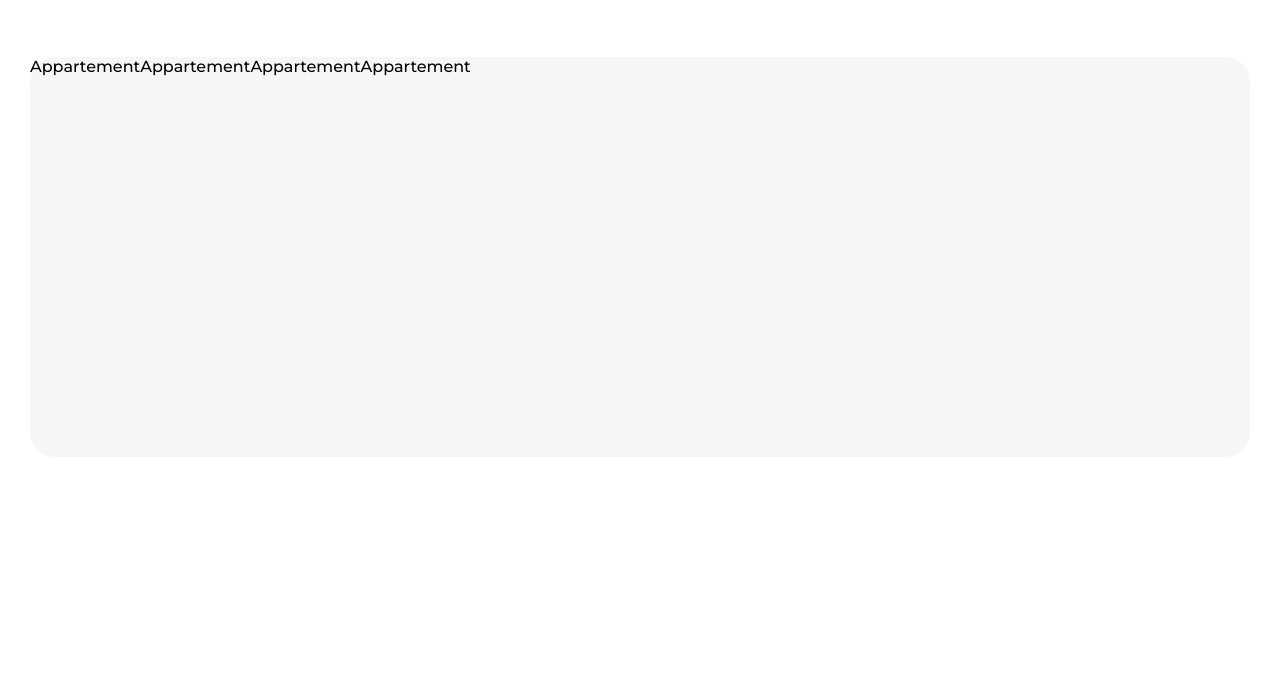
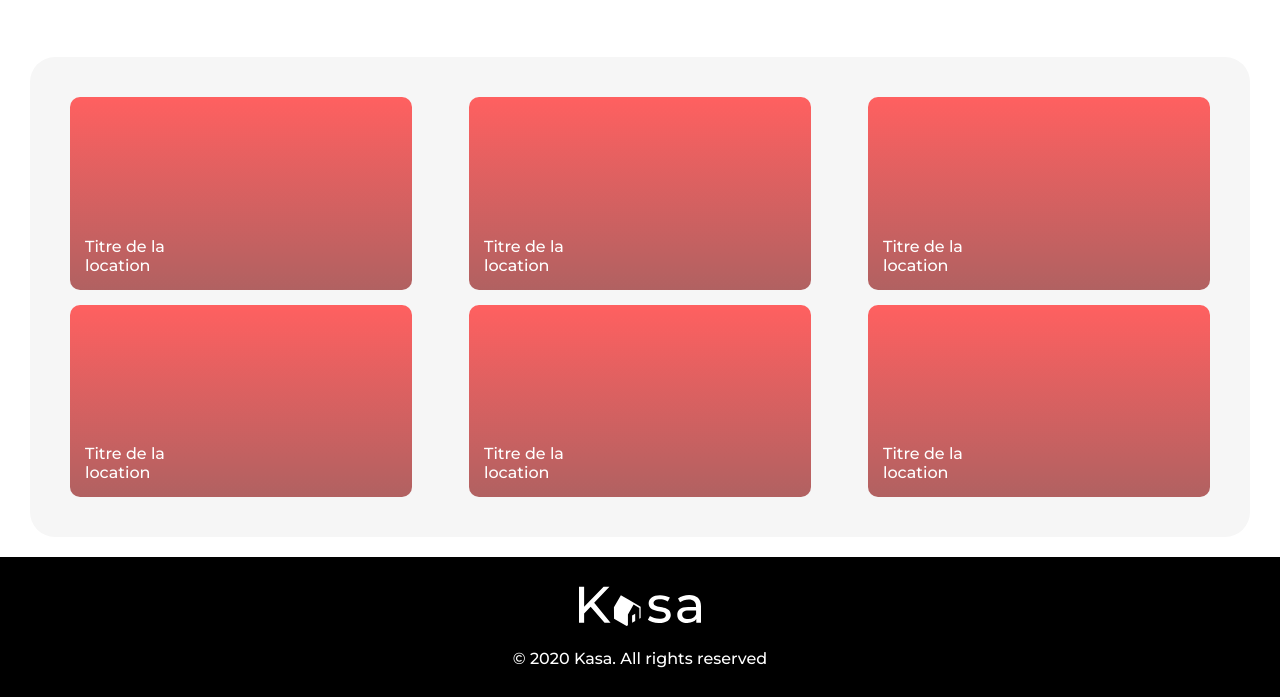
Before and after one commit to Usernamegrv/P8-Kasa, a React (Vite) app: page / in a window 1280 px wide. Shown: the part 545-1242 px from the top of the page. Before the commit the page ends 1002 px from the top, so only its background shows below. Built offline with nearby package versions, Linux system fonts and the light colour scheme.

Commit message:
page d'acceuil

```diff
--- a/src/App.jsx
+++ b/src/App.jsx
@@ -4,6 +4,8 @@ import Banner from './components/banner/Banner.jsx';
 import './App.scss';
 import GalleryAppartement from './components/GalleryAppartement/GalleryAppartement.jsx';
 import Container from './components/container/Container.jsx';
+import Footer from './components/footer/Footer.jsx';
+
 
 function App() {
   return (
@@ -14,6 +16,7 @@ function App() {
       <Banner/>
       <GalleryAppartement/>
       </Container>
+      <Footer/>
 
     </div>
   )
--- a/src/components/GalleryAppartement/GalleryAppartement.jsx
+++ b/src/components/GalleryAppartement/GalleryAppartement.jsx
@@ -9,6 +9,8 @@ function GalleryAppartement() {
         <Appartement/>
         <Appartement/>
         <Appartement/>
+        <Appartement/>
+        <Appartement/>
     </div>
   )
 }
--- a/src/components/GalleryAppartement/GalleryAppartement.scss
+++ b/src/components/GalleryAppartement/GalleryAppartement.scss
@@ -3,4 +3,16 @@
     background: #f6f6f6;
     min-height: 50vh;
     border-radius: 25px;
+    flex-wrap: wrap;
+    gap: 15px;
+    padding: 40px;
+    justify-content: space-between;
 }
+
+@media screen and (width <= 720px) {
+    .gallery {
+        justify-content: center;
+        background: white;
+        padding: 0;
+    }
+}
--- a/src/components/appartements/Appartement.jsx
+++ b/src/components/appartements/Appartement.jsx
@@ -1,8 +1,12 @@
 import React from 'react'
+import './Appartement.scss';
+
 
 function Appartement() {
   return (
-    <div>Appartement</div>
+    <div className="appartement">
+        <div className="appartement-titre">Titre de la location</div>
+        </div>
   )
 }
 
--- /dev/null
+++ b/src/components/appartements/Appartement.scss
@@ -0,0 +1,19 @@
+.appartement {
+    background: linear-gradient(180deg, #ff6060 0%, rgba(0, 0, 0, 0.6) 200%);
+    border-radius: 10px;
+    flex-basis: 30%;
+    display: grid;
+    align-items: end;
+}
+
+@media screen and (width <= 720px) {
+    .appartement {
+        flex-basis: 100%;
+    }
+}
+
+.appartement-titre {
+    width: 40%;
+    margin: 15px;
+    color: white;
+}
--- a/src/components/container/Container.scss
+++ b/src/components/container/Container.scss
@@ -1,3 +1,4 @@
 .container {
     padding: 0 30px 0 30px;
+    margin-bottom: 20px;
 }
--- /dev/null
+++ b/src/components/footer/Footer.jsx
@@ -0,0 +1,17 @@
+import React from 'react'
+import './Footer.scss';
+
+function Footer() {
+  return (
+    <div className="footer">
+        <div className="footer-logo">
+            <img src="LOGO-white.svg" alt="Logo"/>
+        </div>
+        <div className="footer-texte">
+        © 2020 Kasa. All rights reserved
+        </div>
+    </div>
+  )
+}
+
+export default Footer
--- /dev/null
+++ b/src/components/footer/Footer.scss
@@ -0,0 +1,9 @@
+.footer {
+    background: black;
+    color: white;
+    display: grid;
+    place-items: center;
+    padding: 20px;
+    text-align: center;
+    min-height: 100px;
+}
```
Also changed, not shown: public/LOGO-white.svg (added).
